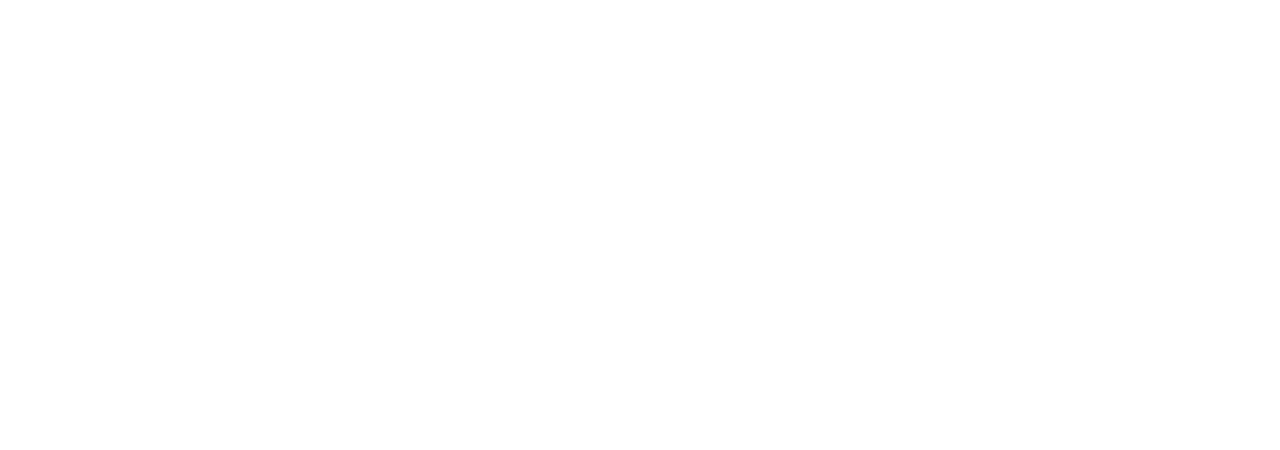
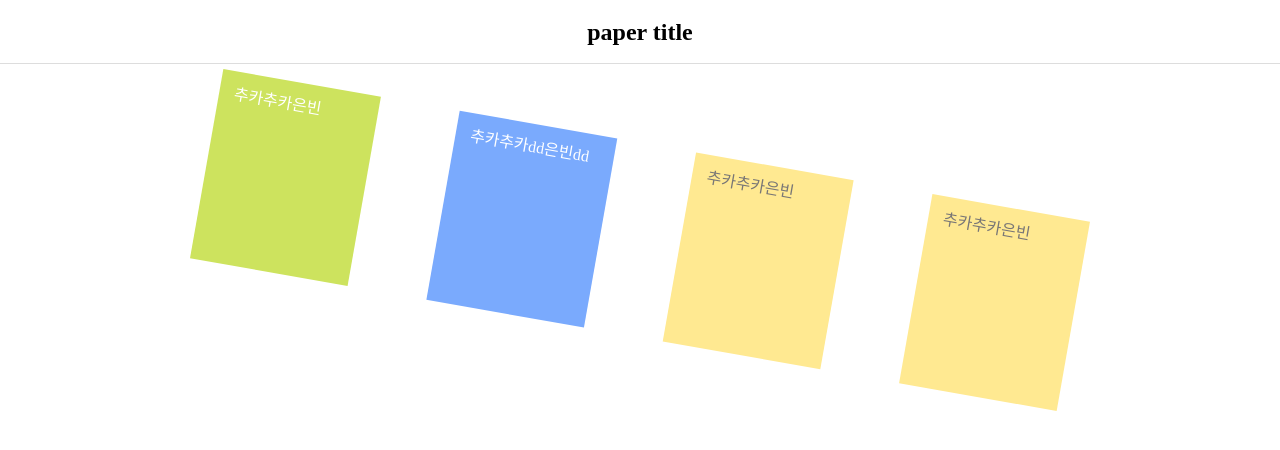
Before and after one commit to BabbleSIte/BabbleSite, a React (Create React App) app in the folder client/: page /paper in a window 1280 px wide. Shown: the top 450 px of the page. Built offline with nearby package versions, Linux system fonts and the light colour scheme.

Commit message:
paper, memo style

```diff
--- a/client/src/index.css
+++ b/client/src/index.css
@@ -21,6 +21,10 @@
 	font-weight: 300;
 	font-style: normal;
 } */
+
+* {
+    box-sizing: border-box;
+}
 
 html,
 body,
--- a/client/src/pages/NewPaper.tsx
+++ b/client/src/pages/NewPaper.tsx
@@ -41,7 +41,7 @@
         // 	window.alert("");
         // }
         console.log(newId);
-		navigate("/paper/" + newId);
+        navigate("/paper");
     }
 
     return (
@@ -49,13 +49,16 @@
             <Header title="새로운 페이퍼 만들기" />
             <NewPaperWrapper>
                 <div>
-					<form onSubmit={e => e.preventDefault()}>
+                    <form onSubmit={(e) => e.preventDefault()}>
                         <label>
                             페이퍼 제목
                             <input
                                 value={newPaper.title}
-								onChange={e =>
-									setNwePaper({ ...newPaper, title: e.target.value })
+                                onChange={(e) =>
+                                    setNwePaper({
+                                        ...newPaper,
+                                        title: e.target.value,
+                                    })
                                 }
                             />
                         </label>
@@ -63,12 +66,14 @@
                     <div>
                         <h3>테마 선택</h3>
                         <ul>
-							{backgroundList.map(list => {
+                            {backgroundList.map((list) => {
                                 return (
                                     <li
                                         key={"#" + list.hex}
                                         className="themeColor"
-										style={{ backgroundColor: "#" + list.hex }}
+                                        style={{
+                                            backgroundColor: "#" + list.hex,
+                                        }}
                                         onClick={() => getTheme(list)}
                                     >
                                         #{list.hex}
--- a/client/src/pages/Paper.tsx
+++ b/client/src/pages/Paper.tsx
@@ -1,7 +1,90 @@
+import styled from "styled-components";
+import Header from "../components/Header";
+import { PageWrapper } from "../styledComponents";
+
+const PaperWrap = styled(PageWrapper)`
+    padding: 5rem;
+    display: flex;
+    justify-content: space-evenly;
+
+    :nth-child(2n) {
+        transform: rotate(10deg);
+    }
+
+    :nth-child(2n + 1) {
+        transform: rotate(-10deg);
+    }
+`;
+
+const MemoStyle = styled.div<{ prop: memoInfo }>`
+    width: 10rem;
+    height: 12rem;
+    background: ${(prop) => prop.prop.background};
+    color: ${(prop) => prop.prop.color};
+    text-align: ${(prop) => prop.prop.textAlign};
+    padding: 15px;
+`;
+
+type memoInfo = {
+    id: number;
+    message: string;
+    from: string;
+    background: string;
+    color: string;
+    textAlign: string;
+};
+
+const paperList: memoInfo[] = [
+    {
+        id: 0,
+        message: "추카추카",
+        from: "은빈",
+        background: "#cde35e",
+        color: "#fff",
+        textAlign: "left",
+    },
+    {
+        id: 1,
+        message: "추카추카dd",
+        from: "은빈dd",
+        background: "#7aaafd",
+        color: "#fff",
+        textAlign: "left",
+    },
+    {
+        id: 2,
+        message: "추카추카",
+        from: "은빈",
+        background: "#ffe991",
+        color: "#787676",
+        textAlign: "left",
+    },
+    {
+        id: 3,
+        message: "추카추카",
+        from: "은빈",
+        background: "#ffe991",
+        color: "#787676",
+        textAlign: "left",
+    },
+];
+
 export default function Paper() {
-  return (
-    <div>
-
-    </div>
-  )
+    return (
+        <>
+            <Header title="paper title" />
+            <PaperWrap>
+                {paperList.map((li) => {
+                    return (
+                        <div key={li.message}>
+                            <MemoStyle prop={li}>
+                                {li.message}
+                                <span>{li.from}</span>
+                            </MemoStyle>
+                        </div>
+                    );
+                })}
+            </PaperWrap>
+        </>
+    );
 }
```
Lines whose indentation alone changed are shown as unchanged.
